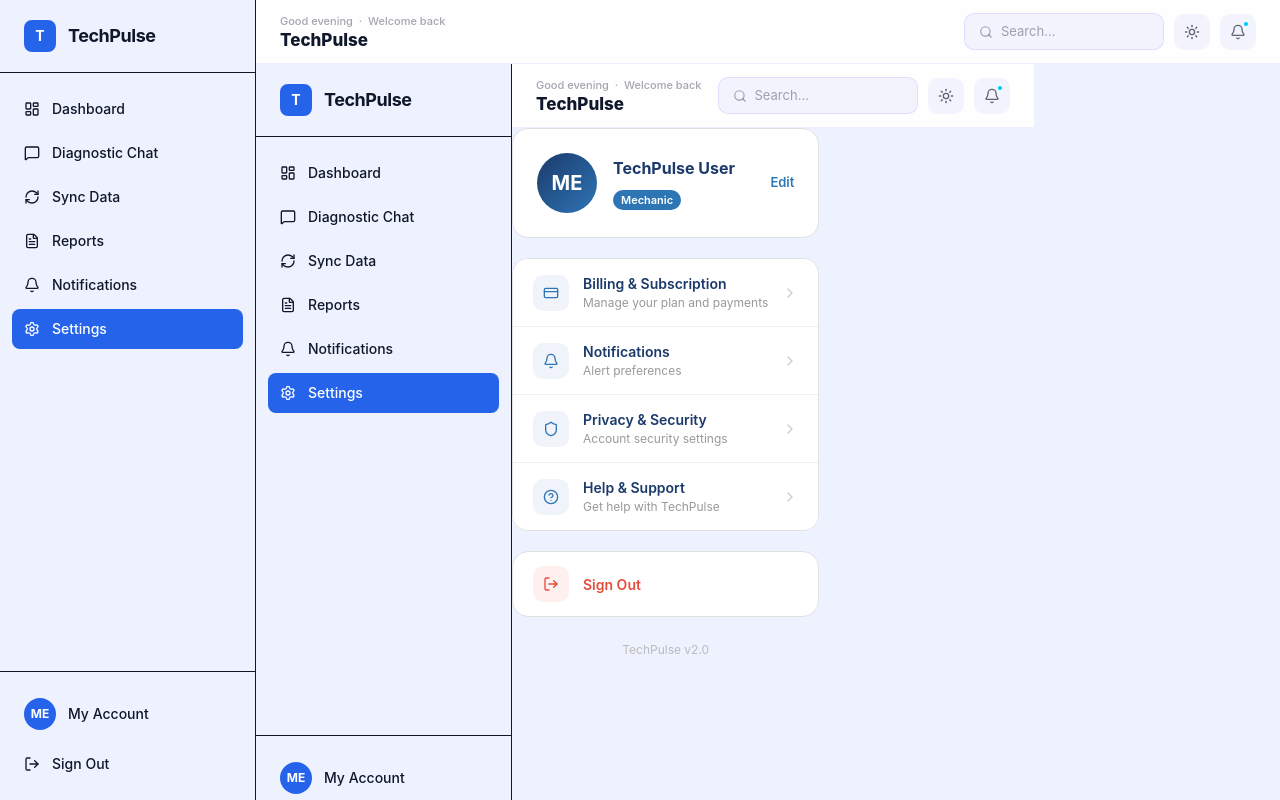
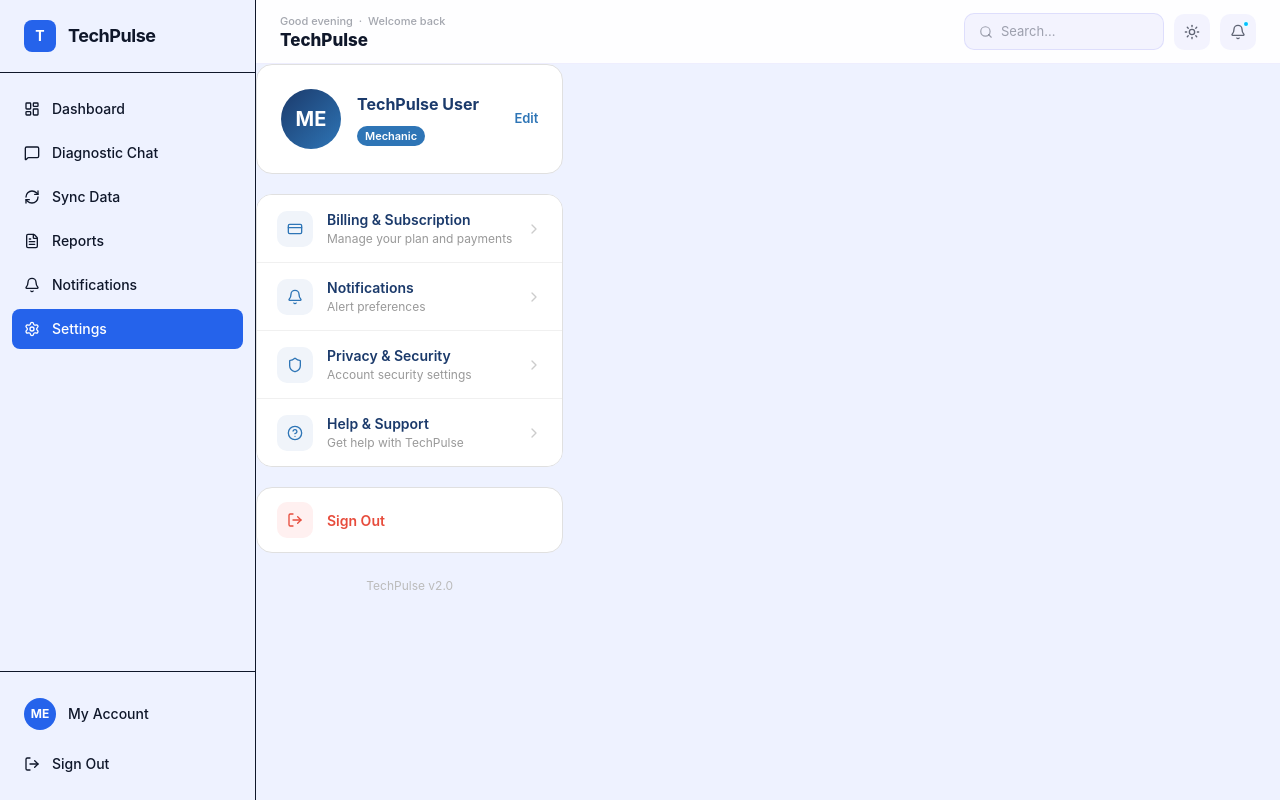
Before and after one commit to ddoubleg123/techpulse-remotepc-automation, a Next.js app: page /app/settings in a window 1280 px wide. Built offline with nearby package versions, Linux system fonts and the light colour scheme.

Commit message:
Remove AppLayout component from SettingsPage

```diff
--- a/src/app/app/settings/page.tsx
+++ b/src/app/app/settings/page.tsx
@@ -4,7 +4,6 @@ import { useState } from 'react';
 import { useRouter } from 'next/navigation';
 import Link from 'next/link';
 import { CreditCard, Bell, Shield, HelpCircle, LogOut, ChevronRight } from 'lucide-react';
-import { AppLayout } from '@/components/layout';
 import { useAuthStore } from '@/stores/authStore';
 
 export default function SettingsPage() {
@@ -16,7 +15,7 @@ export default function SettingsPage() {
   const teal = '#2E75B6';
 
   return (
-    <AppLayout>
+    <>
       <div style={{ maxWidth: 520 }}>
 
         {/* Profile card */}
@@ -86,6 +85,6 @@ export default function SettingsPage() {
 
         <p style={{ textAlign:'center', fontSize:12, color:'#BBB' }}>TechPulse v2.0</p>
       </div>
-    </AppLayout>
+    </>
   );
 }
```
